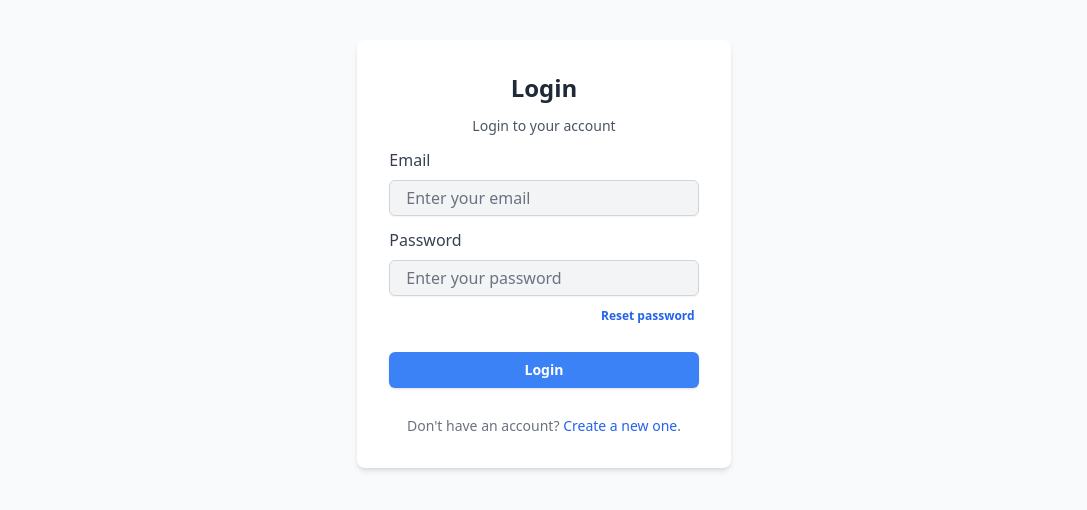
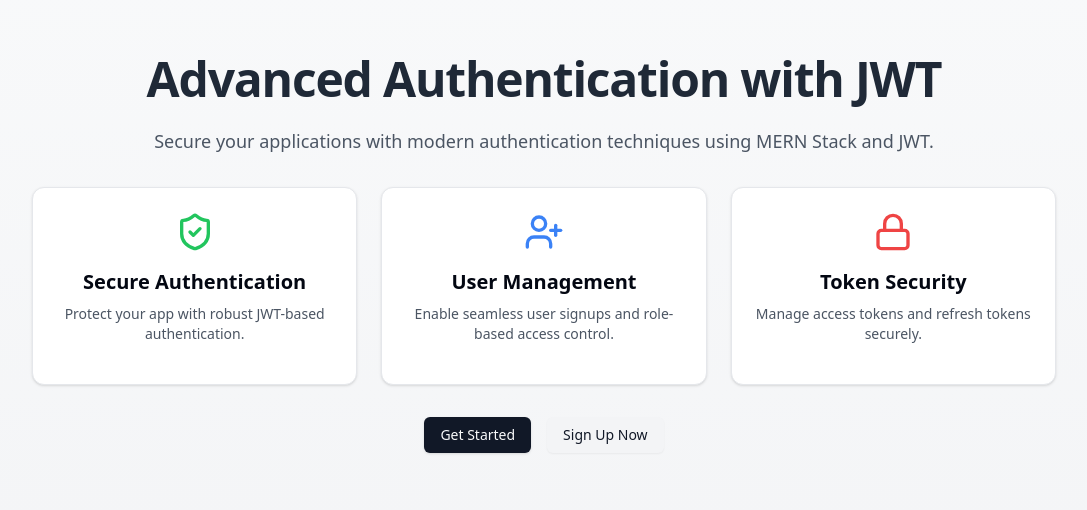
Before and after one commit to tilakdotcom/MERN-Starting-Template, a React (Vite) app in the folder frontEnd/: page / in a window 1280 px wide. Before the commit this address led to /login. Shown: the part 146-656 px from the top of the page, without its empty margins (96-1183 px from the left). Built offline with nearby package versions, Linux system fonts and the light colour scheme; no server answers.

Commit message:
refactor routing structure for authentication and update logout handling in UserDashboard

```diff
--- a/frontEnd/src/App.tsx
+++ b/frontEnd/src/App.tsx
@@ -15,10 +15,10 @@ export default function App() {
   return (
     <>
       <Routes>
-        <Route path="/" element={<RouteForOnlyAuthenticated />}>
+        <Route element={<RouteForOnlyAuthenticated />}>
           <Route path="/dashboard" element={<UserDashboard />} />
         </Route>
-        <Route path="/" element={<RouteForOnlyNotAuthenticated />}>
+        <Route element={<RouteForOnlyNotAuthenticated />}>
           <Route path="/" element={<HomePage />} />
           <Route path="/login" element={<LoginPage />} />
           <Route path="/signup" element={<SignupPage />} />
--- a/frontEnd/src/pages/Dashboard.tsx
+++ b/frontEnd/src/pages/Dashboard.tsx
@@ -17,10 +17,11 @@ export default function UserDashboard() {
   const navigate = useNavigate();
   const { mutate: logout } = useMutation({
     mutationFn: logoutRequest,
-    onSettled: () => {
+    onSuccess: () => {
       queryClient.clear();
+      navigate("/login", { replace: true });
       successToast("Logged out successfully");
-      navigate("/login");
+
     },
   });
 
```
